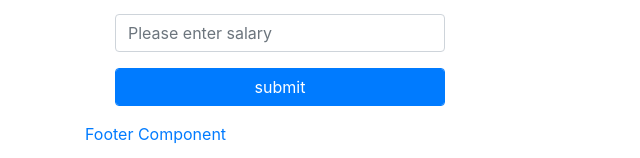
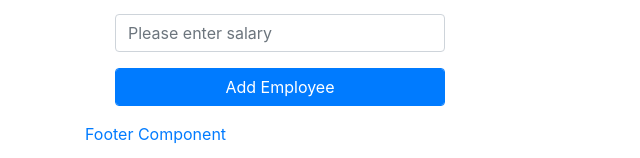
Before and after one commit to shridhar-javafsd/lti-react-demo, a React (Create React App) app: page / in a window 1280 px wide. Shown: the part 412-570 px from the top of the page, without its empty margins (0-640 px from the left). Built offline with nearby package versions, Linux system fonts and the light colour scheme.

Commit message:
Update Emp.js

```diff
--- a/src/components/Emp.js
+++ b/src/components/Emp.js
@@ -37,7 +37,7 @@ const Emp = () => {
                         onChange={handleEmpChange} placeholder="Please enter name"></input>
                     <input className="form-control mt-3" type="number" id="salary" name="salary" value={empInput.salary}
                         onChange={handleEmpChange} placeholder="Please enter salary"></input>
-                    <input className="form-control mt-3 btn btn-primary" type="submit" id="submit" name="submit" value="submit"
+                    <input className="form-control mt-3 btn btn-primary" type="submit" id="submit" name="submit" value="Add Employee"
                         onClick={submitEmpInput}></input>
                 </form>
             </div>
```
